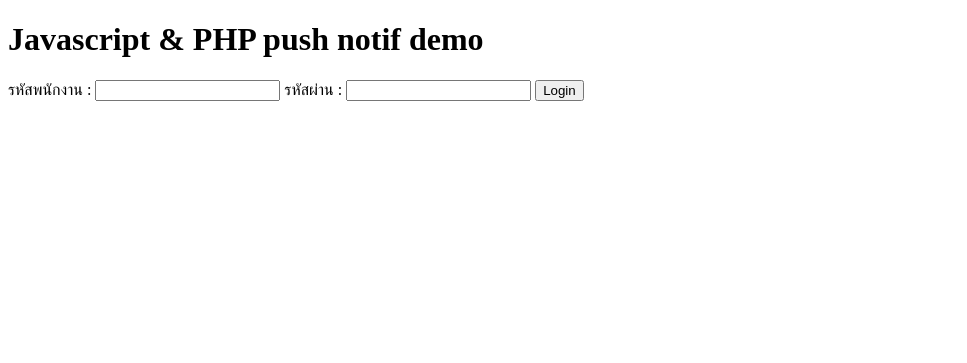
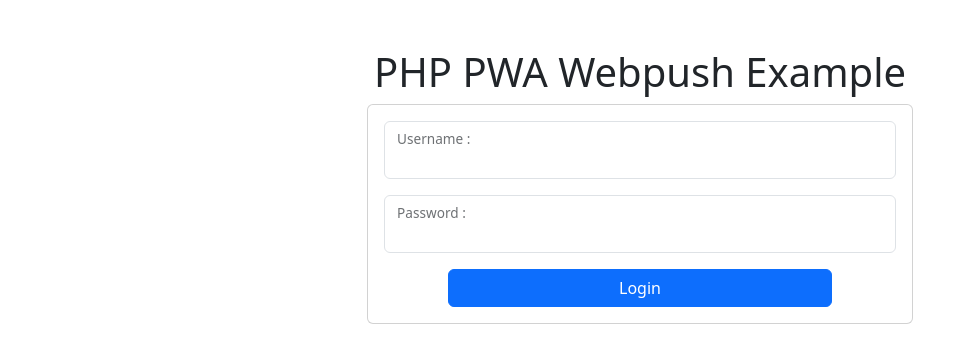
Before and after one commit to nuttapong1996/PHP-PWA-App-Starter-kit, a PHP site: page / in a window 1280 px wide. Shown: the top 363 px of the page, without its empty margins (0-967 px from the left). Run offline with PHP 8.4, Linux system fonts and the light colour scheme.

Commit message:
add guide manual

```diff
--- a/login_proc.php
+++ b/backends/login_proc.php
@@ -1,6 +1,6 @@
 <?php
     session_start();
-    require 'includes/connect_db.php';
+    require './includes/connect_db.php';
 
     if(isset($_POST['empcode']) && isset($_POST['password'])) {
         $empcode = $_POST['empcode'];
--- a/index.php
+++ b/index.php
@@ -4,17 +4,35 @@
     <meta charset="UTF-8">
     <meta http-equiv="X-UA-Compatible" content="IE=edge">
     <meta name="viewport" content="width=device-width, initial-scale=1.0">
+    <link href="https://cdn.jsdelivr.net/npm/bootstrap@5.3.3/dist/css/bootstrap.min.css" rel="stylesheet" integrity="sha384-QWTKZyjpPEjISv5WaRU9OFeRpok6YctnYmDr5pNlyT2bRjXh0JMhjY6hW+ALEwIH" crossorigin="anonymous">
+    <script src="https://cdn.jsdelivr.net/npm/bootstrap@5.3.3/dist/js/bootstrap.bundle.min.js" integrity="sha384-YvpcrYf0tY3lHB60NNkmXc5s9fDVZLESaAA55NDzOxhy9GkcIdslK1eN7N6jIeHz" crossorigin="anonymous"></script>
     <link rel="manifest" href="manifest.json">
     <title>Push Notif</title>
 </head>
 <body>
-    <h1>Javascript & PHP push notif demo</h1>
-    <form action="login_proc.php" method="post">
-        <label for="empcode">รหัสพนักงาน :</label>
-        <input name="empcode"></input>
-        <label for="password">รหัสผ่าน :</label>
-        <input name="password"></input>
-        <button id="BtnLogin">Login</button>
-    </form>
+<div class="container">
+    <div class="row justify-content-center mt-5">
+        <div class="col-sm-12 col-md-8 col-lg-6">
+        <h1 class="text-center">PHP PWA Webpush Example</h1>
+        <form action="backends/login_proc.php" method="POST">
+            <div class="card">
+                <div class="card-body">
+                    <div class="form-floating mb-3">
+                        <input type="text" name="empcode" class="form-control" >
+                        <label for="empcode">Username :</label>
+                    </div>
+                    <div class="form-floating mb-3">
+                        <input type="text" name="password" class="form-control">
+                        <label for="password">Password :</label>
+                    </div>
+                   <div class="text-center">
+                    <button type="submit" class="btn btn-primary w-75">Login</button>
+                   </div>
+                </div>
+            </div>
+        </form>
+        </div>
+    </div>
+</div>
 </body>
 </html>
```
Also changed, not shown: assets/icons/icon.png (renamed from icon-w.png), backends/VAPID.php (renamed from VAPID.php), backends/get_empcode.php (renamed from get_empcode.php), backends/get_session.php (renamed from get_session.php), backends/get_sub.php (renamed from get_sub.php), backends/push.php (renamed from push.php), backends/send.php (renamed from send.php), backends/subscribe.php (renamed from subscribe.php), icon.png (deleted).
